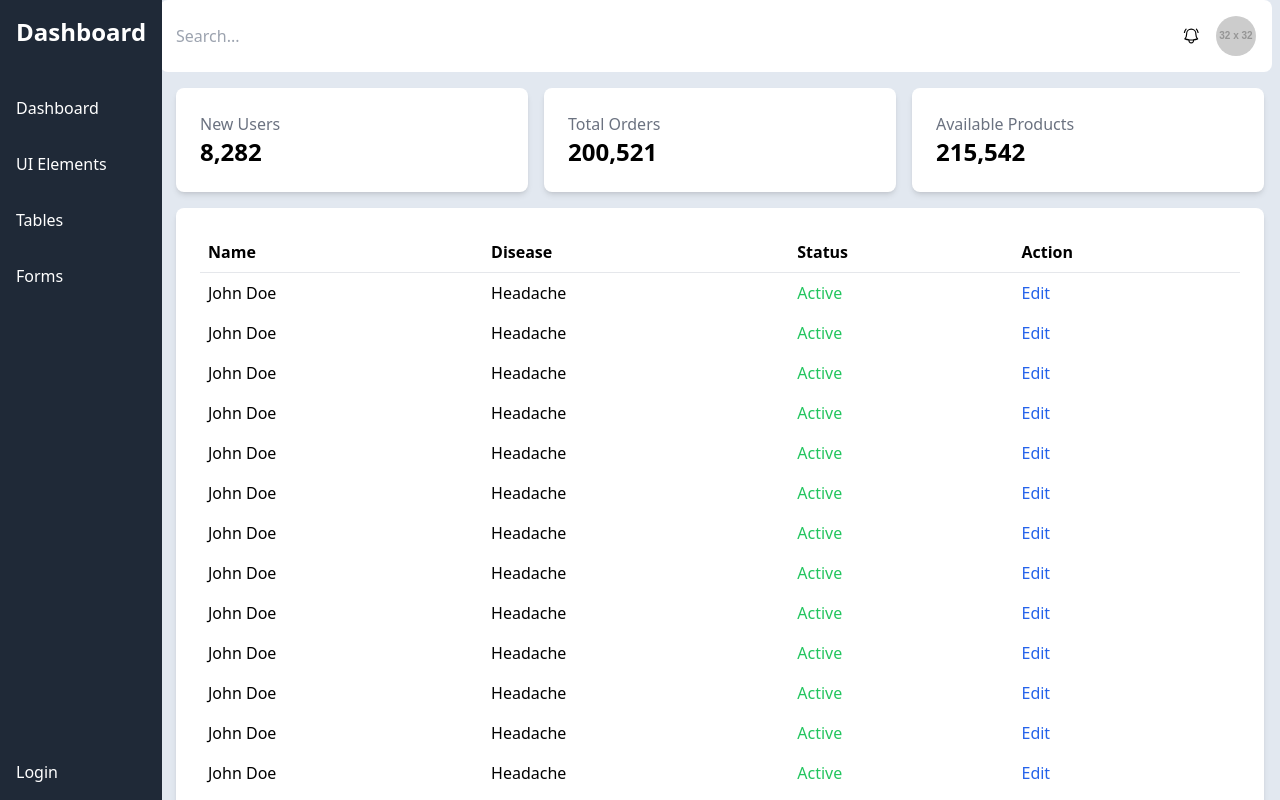
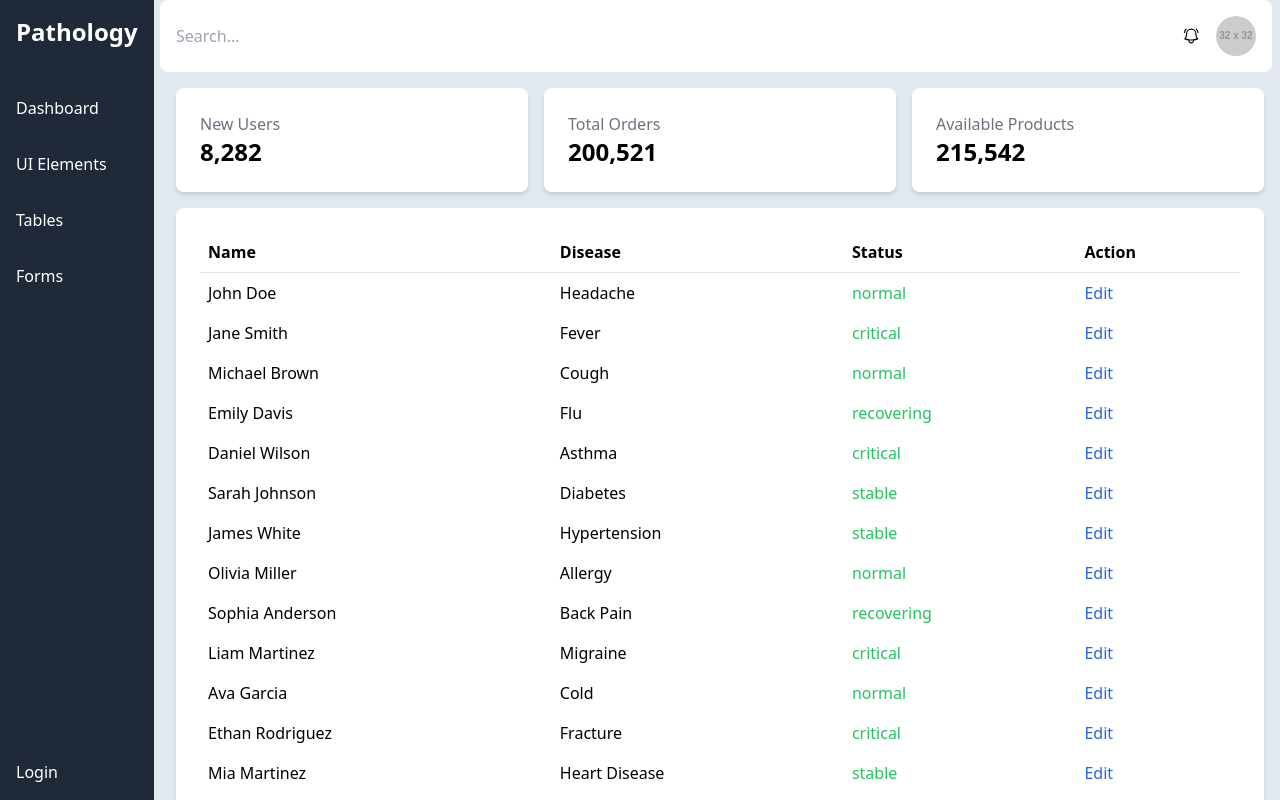
Before and after one commit to Chetan559/medical-ally, a React (Vite) app in the folder apps/Medical-Ally/: page /#/Pathology in a window 1280 px wide. Shown: the top 800 px of the page. Built offline with nearby package versions, Linux system fonts and the light colour scheme.

Commit message:
dynamic change commited for pathology page

```diff
--- a/apps/Medical-Ally/src/Components/DashboardContent/DashboardContent.jsx
+++ b/apps/Medical-Ally/src/Components/DashboardContent/DashboardContent.jsx
@@ -11,7 +11,26 @@ const DashboardContent = () => {
         navigate('/Pathology/list')
     }
     const data = [
-        { name: 'John Doe', email: 'john@example.com', Disease: 'Headache', status: 'Active', role: 'Owner' },
+        { name: 'John Doe', email: 'john@example.com', disease: 'Headache', status: 'normal' },
+        { name: 'Jane Smith', email: 'jane.smith@example.com', disease: 'Fever', status: 'critical' },
+        { name: 'Michael Brown', email: 'michael.brown@example.com', disease: 'Cough', status: 'normal' },
+        { name: 'Emily Davis', email: 'emily.davis@example.com', disease: 'Flu', status: 'recovering' },
+        { name: 'Daniel Wilson', email: 'daniel.wilson@example.com', disease: 'Asthma', status: 'critical' },
+        { name: 'Sarah Johnson', email: 'sarah.johnson@example.com', disease: 'Diabetes', status: 'stable' },
+        { name: 'James White', email: 'james.white@example.com', disease: 'Hypertension', status: 'stable' },
+        { name: 'Olivia Miller', email: 'olivia.miller@example.com', disease: 'Allergy', status: 'normal' },
+        { name: 'Sophia Anderson', email: 'sophia.anderson@example.com', disease: 'Back Pain', status: 'recovering' },
+        { name: 'Liam Martinez', email: 'liam.martinez@example.com', disease: 'Migraine', status: 'critical' },
+        { name: 'Ava Garcia', email: 'ava.garcia@example.com', disease: 'Cold', status: 'normal' },
+        { name: 'Ethan Rodriguez', email: 'ethan.rodriguez@example.com', disease: 'Fracture', status: 'critical' },
+        { name: 'Mia Martinez', email: 'mia.martinez@example.com', disease: 'Heart Disease', status: 'stable' },
+        { name: 'Lucas Hernandez', email: 'lucas.hernandez@example.com', disease: 'Kidney Stone', status: 'recovering' },
+        { name: 'Charlotte Lee', email: 'charlotte.lee@example.com', disease: 'Pneumonia', status: 'critical' },
+        { name: 'Benjamin Clark', email: 'benjamin.clark@example.com', disease: 'Malaria', status: 'stable' },
+        { name: 'Amelia Hall', email: 'amelia.hall@example.com', disease: 'Sprain', status: 'normal' },
+        { name: 'Alexander Lewis', email: 'alexander.lewis@example.com', disease: 'Arthritis', status: 'stable' },
+        { name: 'Ella Young', email: 'ella.young@example.com', disease: 'Skin Rash', status: 'normal' },
+        { name: 'William Walker', email: 'william.walker@example.com', disease: 'Gastric', status: 'recovering' },
 
     ];
 
@@ -48,7 +67,7 @@ const DashboardContent = () => {
                         {data.map((user, idx) => (
                             <tr key={idx}>
                                 <td className='p-2'>{user.name}</td>
-                                <td className='p-2'>{user.Disease}</td>
+                                <td className='p-2'>{user.disease}</td>
                                 <td className='p-2 text-green-500'>{user.status}</td>
                                 <td
                                     className='p-2 text-blue-600 hover:text-blue-800'
@@ -57,152 +76,6 @@ const DashboardContent = () => {
                                 </td>
                             </tr>
                         ))}
-                        {data.map((user, idx) => (
-                            <tr key={idx}>
-                                <td className='p-2'>{user.name}</td>
-                                <td className='p-2'>{user.Disease}</td>
-                                <td className='p-2 text-green-500'>{user.status}</td>
-                                <td
-                                    className='p-2 text-blue-600 hover:text-blue-800'
-                                    onClick={handleMedicineList}>
-                                    Edit
-                                </td>
-                            </tr>
-                        ))}
-                        {data.map((user, idx) => (
-                            <tr key={idx}>
-                                <td className='p-2'>{user.name}</td>
-                                <td className='p-2'>{user.Disease}</td>
-                                <td className='p-2 text-green-500'>{user.status}</td>
-                                <td
-                                    className='p-2 text-blue-600 hover:text-blue-800'
-                                    onClick={handleMedicineList}>
-                                    Edit
-                                </td>
-                            </tr>
-                        ))}
-                        {data.map((user, idx) => (
-                            <tr key={idx}>
-                                <td className='p-2'>{user.name}</td>
-                                <td className='p-2'>{user.Disease}</td>
-                                <td className='p-2 text-green-500'>{user.status}</td>
-                                <td
-                                    className='p-2 text-blue-600 hover:text-blue-800'
-                                    onClick={handleMedicineList}>
-                                    Edit
-                                </td>
-                            </tr>
-                        ))}
-                        {data.map((user, idx) => (
-                            <tr key={idx}>
-                                <td className='p-2'>{user.name}</td>
-                                <td className='p-2'>{user.Disease}</td>
-                                <td className='p-2 text-green-500'>{user.status}</td>
-                                <td
-                                    className='p-2 text-blue-600 hover:text-blue-800'
-                                    onClick={handleMedicineList}>
-                                    Edit
-                                </td>
-                            </tr>
-                        ))}
-                        {data.map((user, idx) => (
-                            <tr key={idx}>
-                                <td className='p-2'>{user.name}</td>
-                                <td className='p-2'>{user.Disease}</td>
-                                <td className='p-2 text-green-500'>{user.status}</td>
-                                <td
-                                    className='p-2 text-blue-600 hover:text-blue-800'
-                                    onClick={handleMedicineList}>
-                                    Edit
-                                </td>
-                            </tr>
-                        ))}
-                        {data.map((user, idx) => (
-                            <tr key={idx}>
-                                <td className='p-2'>{user.name}</td>
-                                <td className='p-2'>{user.Disease}</td>
-                                <td className='p-2 text-green-500'>{user.status}</td>
-                                <td
-                                    className='p-2 text-blue-600 hover:text-blue-800'
-                                    onClick={handleMedicineList}>
-                                    Edit
-                                </td>
-                            </tr>
-                        ))}
-                        {data.map((user, idx) => (
-                            <tr key={idx}>
-                                <td className='p-2'>{user.name}</td>
-                                <td className='p-2'>{user.Disease}</td>
-                                <td className='p-2 text-green-500'>{user.status}</td>
-                                <td
-                                    className='p-2 text-blue-600 hover:text-blue-800'
-                                    onClick={handleMedicineList}>
-                                    Edit
-                                </td>
-                            </tr>
-                        ))}
-                        {data.map((user, idx) => (
-                            <tr key={idx}>
-                                <td className='p-2'>{user.name}</td>
-                                <td className='p-2'>{user.Disease}</td>
-                                <td className='p-2 text-green-500'>{user.status}</td>
-                                <td
-                                    className='p-2 text-blue-600 hover:text-blue-800'
-                                    onClick={handleMedicineList}>
-                                    Edit
-                                </td>
-                            </tr>
-                        ))}
-                        {data.map((user, idx) => (
-                            <tr key={idx}>
-                                <td className='p-2'>{user.name}</td>
-                                <td className='p-2'>{user.Disease}</td>
-                                <td className='p-2 text-green-500'>{user.status}</td>
-                                <td
-                                    className='p-2 text-blue-600 hover:text-blue-800'
-                                    onClick={handleMedicineList}>
-                                    Edit
-                                </td>
-                            </tr>
-                        ))}
-                        {data.map((user, idx) => (
-                            <tr key={idx}>
-                                <td className='p-2'>{user.name}</td>
-                                <td className='p-2'>{user.Disease}</td>
-                                <td className='p-2 text-green-500'>{user.status}</td>
-                                <td
-                                    className='p-2 text-blue-600 hover:text-blue-800'
-                                    onClick={handleMedicineList}>
-                                    Edit
-                                </td>
-                            </tr>
-                        ))}
-                        {data.map((user, idx) => (
-                            <tr key={idx}>
-                                <td className='p-2'>{user.name}</td>
-                                <td className='p-2'>{user.Disease}</td>
-                                <td className='p-2 text-green-500'>{user.status}</td>
-                                <td
-                                    className='p-2 text-blue-600 hover:text-blue-800'
-                                    onClick={handleMedicineList}>
-                                    Edit
-                                </td>
-                            </tr>
-                        ))}
-                        {data.map((user, idx) => (
-                            <tr key={idx}>
-                                <td className='p-2'>{user.name}</td>
-                                <td className='p-2'>{user.Disease}</td>
-                                <td className='p-2 text-green-500'>{user.status}</td>
-                                <td
-                                    className='p-2 text-blue-600 hover:text-blue-800'
-                                    onClick={handleMedicineList}>
-                                    Edit
-                                </td>
-                            </tr>
-                        ))}
-
-
                     </tbody>
                 </table>
             </div>
--- a/apps/Medical-Ally/src/Components/PNavbar/PNavbar.jsx
+++ b/apps/Medical-Ally/src/Components/PNavbar/PNavbar.jsx
@@ -5,17 +5,17 @@ const Sidebar = () => {
 
     return (
         <div className={`fixed top-0 left-0 h-full  bg-gray-800 text-white transition-all duration-300 overflow-hidden z-10`}>
-            {/* <button
+            <button
                 onClick={() => setIsOpen(!isOpen)}
                 className="absolute top-4 left-4 bg-gray-800 text-white p-2 rounded-md md:hidden z-20"
             >
                 {isOpen ? 'Close' : 'Menu'}
-            </button> */}
+            </button>
             <div className={` relative md:block`}>
-                <div className="text-2xl font-bold p-4">Dashboard</div>
+                <div className="text-2xl font-bold p-4">Pathology</div>
                 <ul className="flex flex-col mt-4">
                     <li className="p-4 hover:bg-gray-700">
-                        <a href="#">Dashboard</a>
+                        <a href="/#/Pathology">Dashboard</a>
                     </li>
                     <li className="p-4 hover:bg-gray-700">
                         <a href="#">UI Elements</a>
```
Also changed, not shown: apps/Medical-Ally/src/Components/MedicineList/MedicineList.jsx (+40 -26 lines).
